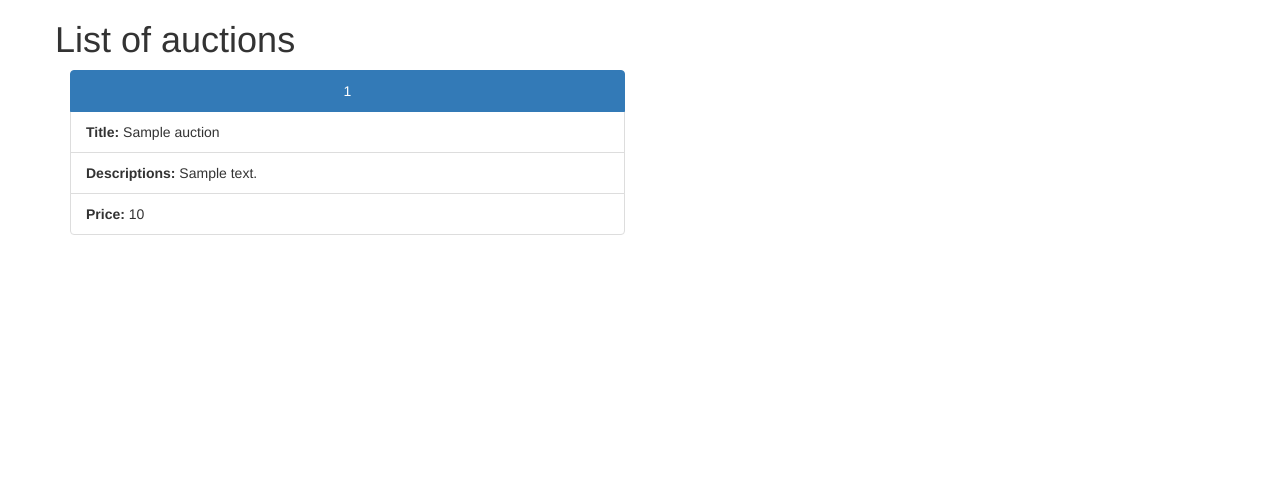
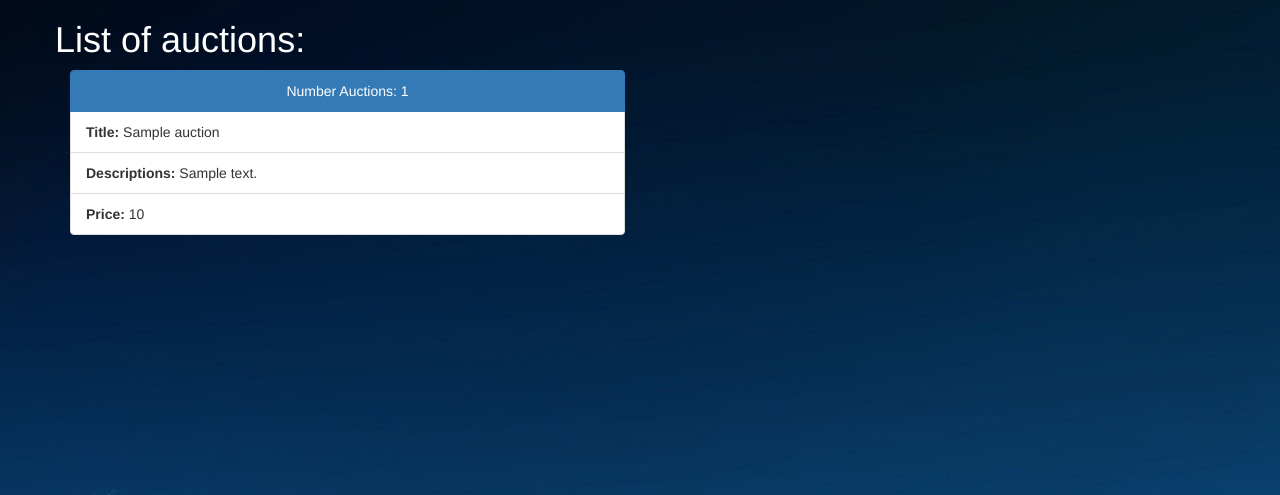
Before and after one commit to DamianJaku877/auction, a Symfony app: template templates/auction/index.html.twig in a window 1280 px wide. Shown: the top 495 px of the page. Run offline with Twig, Linux system fonts and the light colour scheme; the template is opened without the code that fills it: most values are stand-ins (such as "Sample title", 1, 10 or a date in 2020); some libraries are stand-ins or nearby versions.

Commit message:
add messages.pl & background image

```diff
--- a/templates/auction/index.html.twig
+++ b/templates/auction/index.html.twig
@@ -2,6 +2,9 @@
 {% block title %}{{ 'auctions.body.title'|trans }}{% endblock %}
 {% block stylesheets %}
     <style>
+        h1{
+            color: white;
+        }
         a{
             text-align: center;
             color: red;
@@ -11,7 +14,7 @@
 {% block body %}
     <div class="container">
         <div class="row">
-            <div class="col-6" style="align-items: center">
+            <div class="col-12" style="align-items: center">
                 <h1>{{ 'auctions.body.title'|trans }}</h1>
             </div>
         </div>
@@ -19,9 +22,8 @@
             <div class="col-lg-6">
                 {% for auction in auctions %}
                     <ul class="list-group">
-{#                        <li class="list-group-item active"> <a href="{{ path('auction_details', {'id': auction.id}) }}" style="text-decoration: none; color: #222222" >{{ auction.id }}</a></li>#}
                         <a href="{{ path('auction_details', {'id' : auction.id}) }}" class="list-group-item list-group-item-action active">
-                            {{ auction.id }}
+                            {{ 'auctions.body.item.nameTitle'|trans }} {{ auction.id }}
                         </a>
                         <li class="list-group-item"><b>{{ 'auctions.body.item.title'|trans }}</b>{{ auction.title }}</li>
                         <li class="list-group-item"><b>{{ 'auctions.body.item.descriptions'|trans }}</b>{{ auction.descriptions }}</li>
--- a/templates/base.html.twig
+++ b/templates/base.html.twig
@@ -36,7 +36,7 @@
     <![endif]-->
     <style>
         body{
-            background: {{ asset('assets/images/background-image.jpg') }};
+            background-image: url("{{ asset('assets/images/background-image.jpg') }}");
         }
     </style>
     {% block stylesheets %}{% endblock %}
--- a/translations/messages.en.yml
+++ b/translations/messages.en.yml
@@ -1,7 +1,8 @@
 auctions:
   body:
-    title: "List of auctions"
+    title: "List of auctions: "
     item:
       title: "Title: "
+      nameTitle: "Number Auctions: "
       descriptions: "Descriptions: "
       price: "Price: "
```
Also changed, not shown: translations/messages.pl.yml (added, +8 -0 lines), public/assets/images/b.jpg (added).
